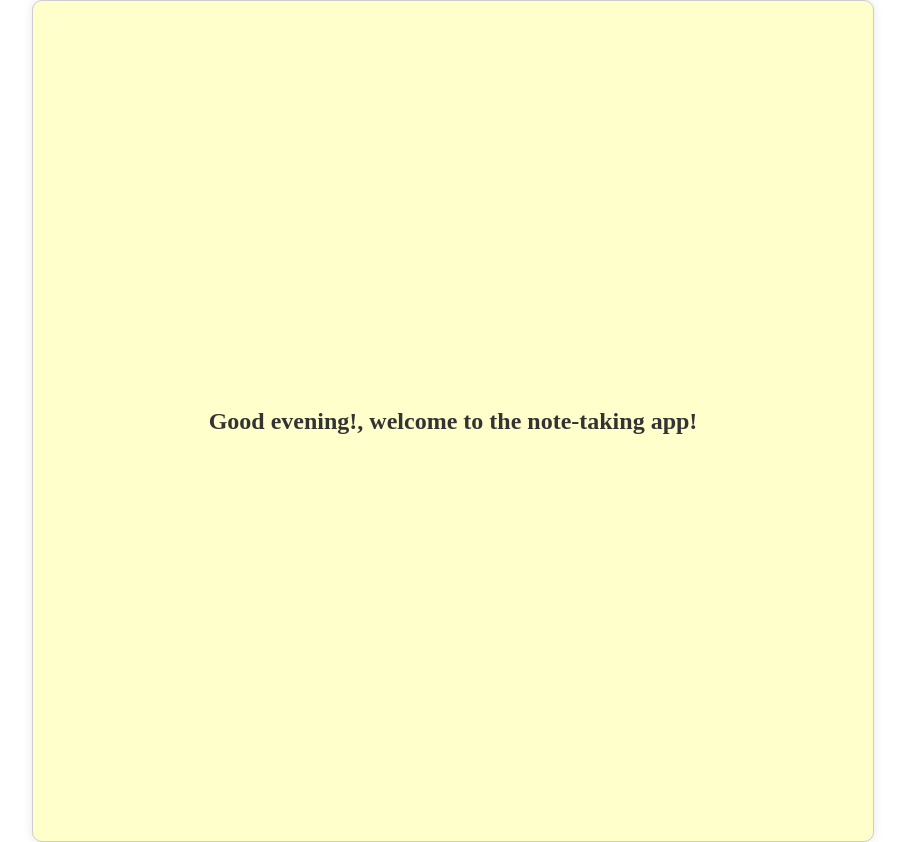
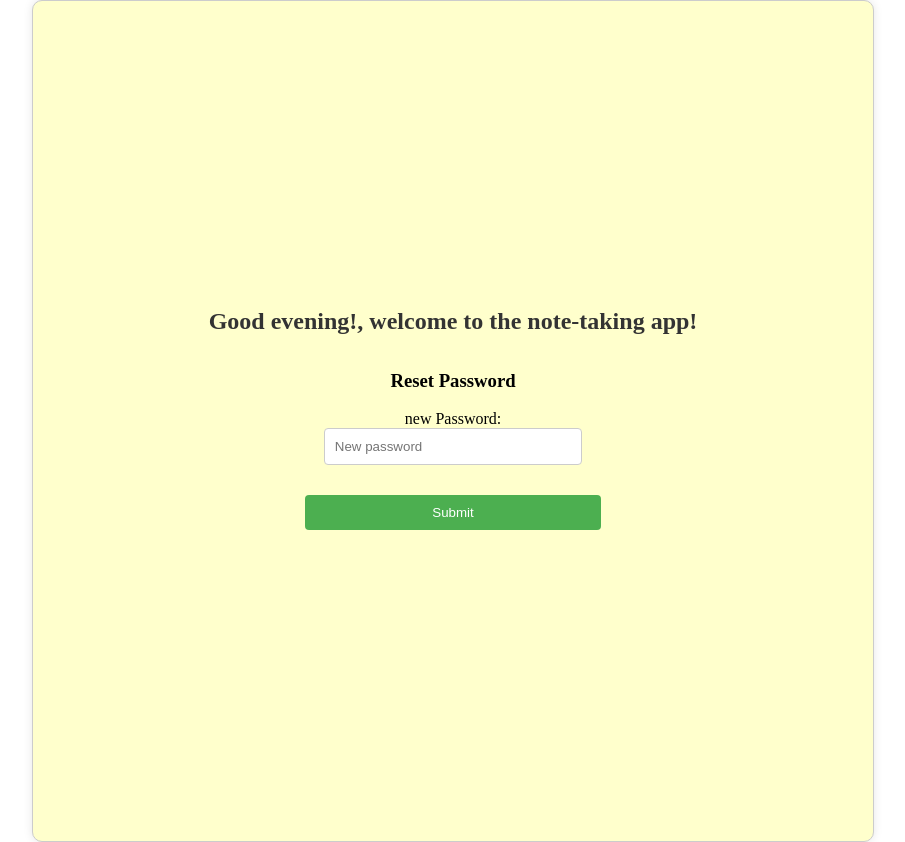
Before and after one commit to Alawaji214/WebNote, a React (Create React App) app in the folder frontend/: page /reset-password/1 in a window 1280 px wide. Shown: the whole page, without its empty margins (187-1092 px from the left). Built offline with nearby package versions, Linux system fonts and the light colour scheme.

Commit message:
take token from the url

```diff
--- a/frontend/src/App.js
+++ b/frontend/src/App.js
@@ -161,7 +161,7 @@ const App = () => {
       <div className="App">
         <h1>{getGreeting()}, welcome to the note-taking app!</h1>
         <Routes>
-          <Route path="/reset-password" element={<ResetPassword />} />
+          <Route path="/reset-password/:token" element={<ResetPassword />} />
           <Route path="/" element={<DefaultContent />} />
         </Routes>
       </div>
--- a/frontend/src/AuthPage.js
+++ b/frontend/src/AuthPage.js
@@ -42,11 +42,12 @@ const SigninPage = ({ handleSignIn }) => {
           handleSignIn();
         } else {
           console.error('Error: Token not found');
-          // handle authentication failure
+          alert("Error: Token not found");
         }
       })
       .catch((error) => {
         console.error('Error:', error);
+        alert("Login failed");
       });
 
     // handleSignIn();
--- a/frontend/src/ResetPassword.js
+++ b/frontend/src/ResetPassword.js
@@ -1,14 +1,15 @@
-import { useNavigate } from 'react-router-dom';
+import { useNavigate, useParams } from 'react-router-dom';
 import React, { useState } from 'react';
 
 const ResetPassword = () => {
   const navigate = useNavigate();
   const [password, setPassword] = useState(''); // Define the password state variable
+  const { token } = useParams();
 
   const handleSubmit = async (event) => {
     event.preventDefault();
 
-    const response = await fetch('/v1/reset/reset-password/:token', {
+    const response = await fetch('/v1/reset/reset-password/${token}', {
       method: 'POST',
       headers: {
         'Content-Type': 'application/json',
```
